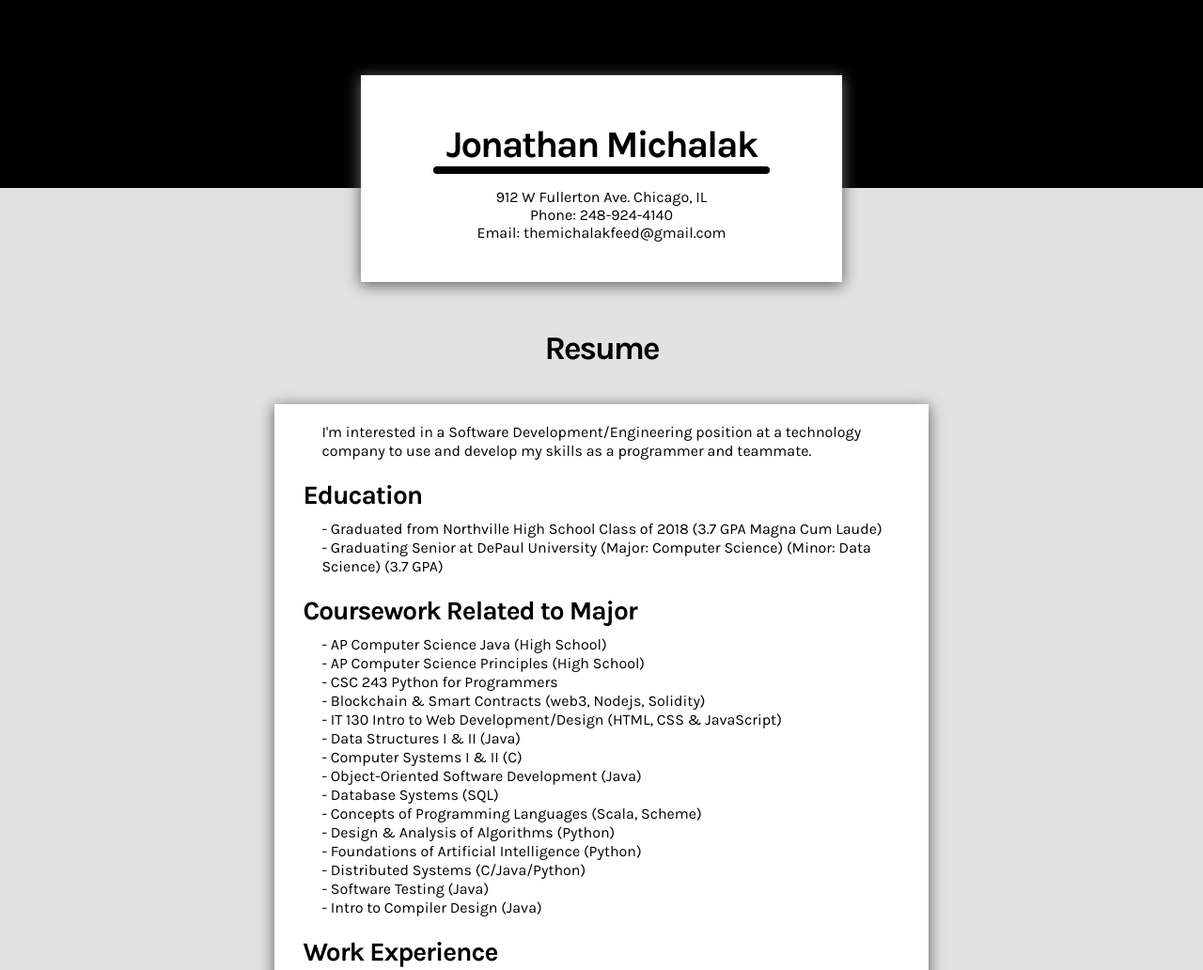
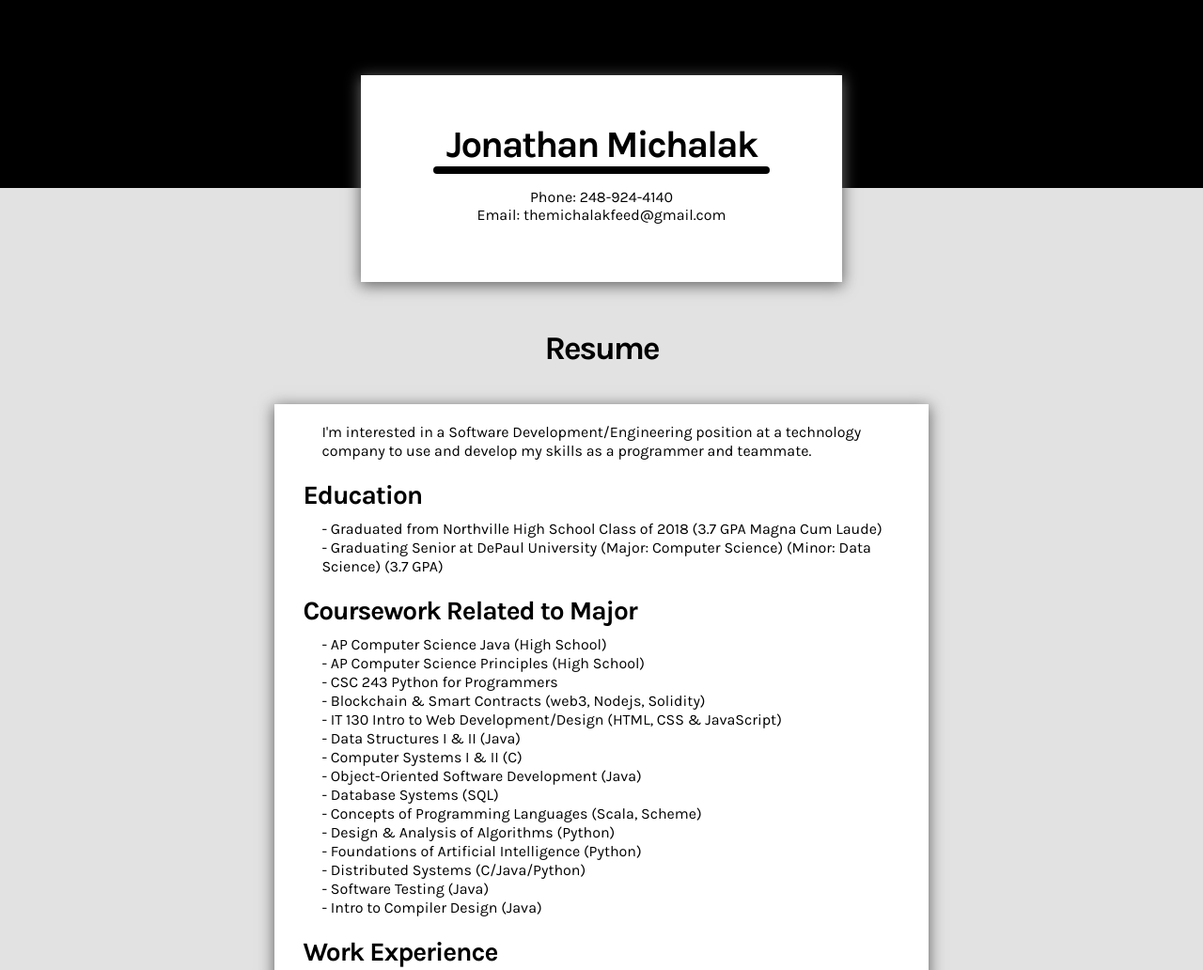
Before and after one commit to jonm24/resume, a plain HTML site: page index.html in a window 1280 px wide. Shown: the top 1032 px of the page at 94% size. Drawn offline with Linux system fonts and the light colour scheme.

Commit message:
remove address

```diff
--- a/index.html
+++ b/index.html
@@ -13,8 +13,6 @@
                 Jonathan Michalak
                 <div id="underline"></div>
                 <div id="underName">
-                    912 W Fullerton Ave. Chicago, IL
-                    <br>
                     Phone: 248-924-4140
                     <br>
                     Email: themichalakfeed@gmail.com
```
